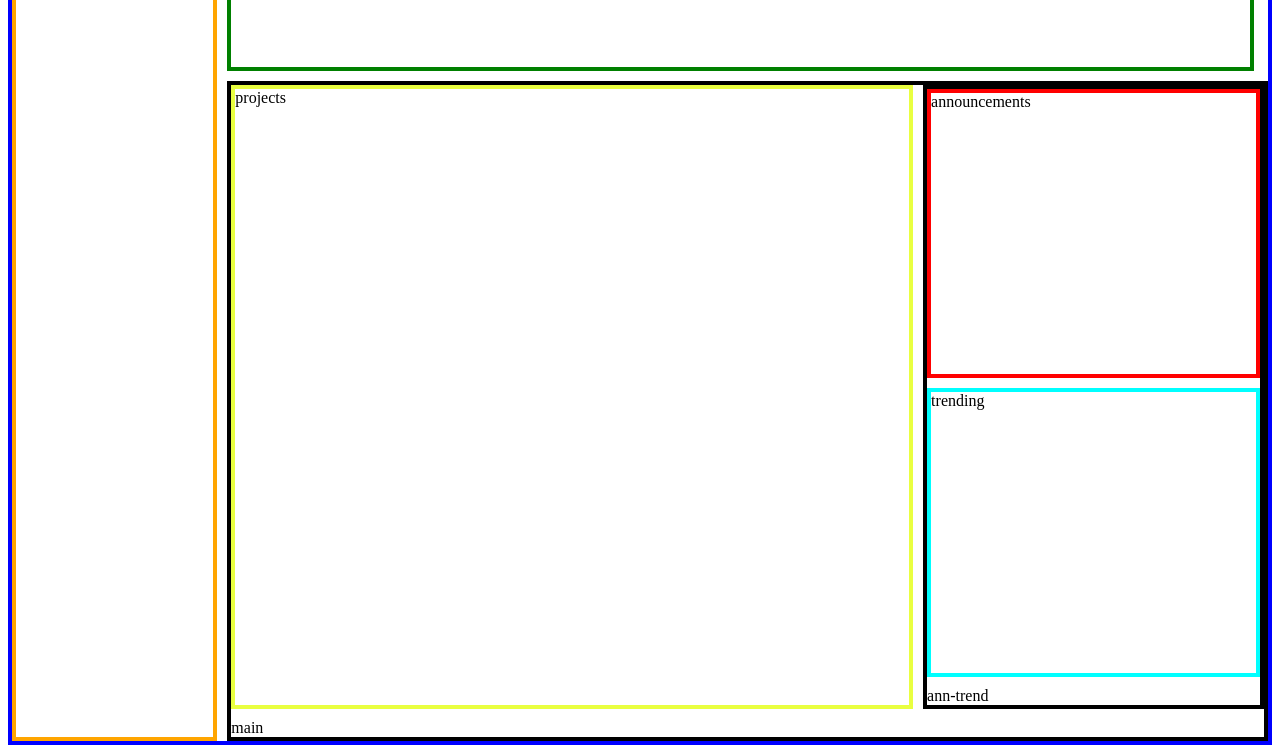
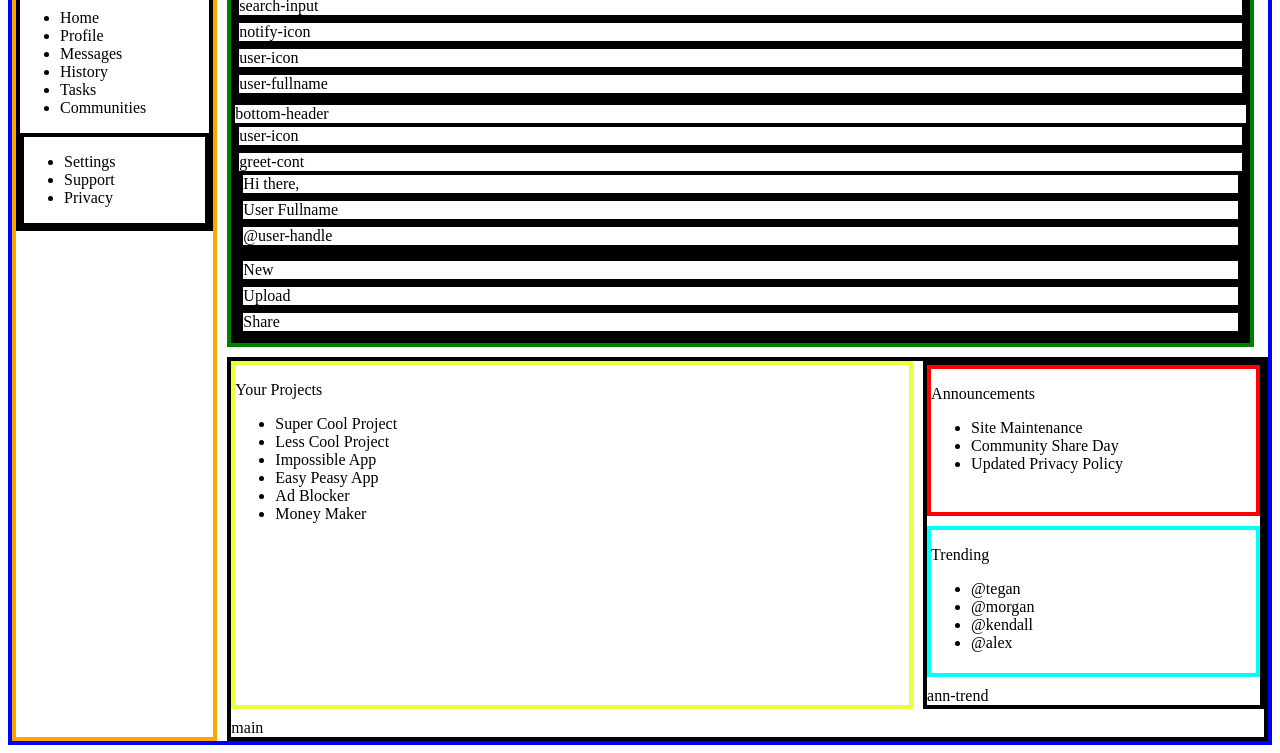
Before and after one commit to JustWaveThings/admin-dashboard, a plain HTML site: page index.html in a window 1280 px wide. Shown: the part 71-824 px from the top of the page. Drawn offline with Linux system fonts and the light colour scheme.

Commit message:
More css-grid layout work

```diff
--- a/index.html
+++ b/index.html
@@ -9,19 +9,74 @@
 </head>
 <body>
     <div class="container">
-        <div class="header"> header
-
+        <div class="header">
+            <div class="top-header">top-header
+                <div class="search-btn">search-btn</div>
+                <div class="search-input">search-input</div>
+                <div class="notification-icon">notify-icon</div>
+                <div class="user-icon">user-icon</div>
+                <div class="user-fullname">user-fullname</div>
+            </div>
+            <div class="bottom-header">bottom-header
+                <div class="user-icon">user-icon</div>
+                <div class="greet-cont">greet-cont
+                    <div class="greeting">Hi there,</div>
+                    <div class="user-fullname">User Fullname</div>
+                    <div class="user-handle">@user-handle</div>
+                </div>
+                <div class="button-cont">
+                    <div class="button new">New</div>
+                    <div class="button upload">Upload</div>
+                    <div class="button share ">Share</div>
+                </div>
+            </div>
         </div>
         <div class="sidebar"> sidebar
-
+            <div class="dash-logo">dashboard logo</div>
+            <div class="dashboard-top">
+                <ul>
+                    <li class="cont">Home</li>
+                    <li class="cont">Profile</li>
+                    <li class="cont">Messages</li>
+                    <li class="cont">History</li>
+                    <li class="cont">Tasks</li>
+                    <li class="cont">Communities</li>
+                </ul>
+            <div class="dashboard-bottom">
+                <ul>
+                    <li class="cont">Settings</li>
+                    <li class="cont">Support</li>
+                    <li class="cont">Privacy</li>
+                </ul>
+            </div>
+            </div>
         </div>
         <div class="main">main
-            <div class="projects">projects
+            <div class="projects"><p>Your Projects</p>
+                <ul class="proj-cont">
+                    <li class="item">Super Cool Project</li>
+                    <li class="item">Less Cool Project</li>
+                    <li class="item">Impossible App</li>
+                    <li class="item">Easy Peasy App</li>
+                    <li class="item">Ad Blocker</li>
+                    <li class="item">Money Maker</li>
+                </ul>
             </div>
             <div class="ann-trend"> ann-trend
-                <div class="announcements">announcements
+                <div class="announcements"><p>Announcements</p>
+                    <ul class="ann">
+                        <li class="ann-items">Site Maintenance</li>
+                        <li class="ann-items">Community Share Day</li>
+                        <li class="ann-items">Updated Privacy Policy</li>
+                    </ul>
                 </div>
-                <div class="trending">trending
+                <div class="trending"><p>Trending</p>
+                    <ul class="trend">
+                        <li class="trend-items">@tegan</li>
+                        <li class="trend-items">@morgan</li>
+                        <li class="trend-items">@kendall</li>
+                        <li class="trend-items">@alex </li>
+                    </ul>
                 </div>
             </div>
         </div>
```
